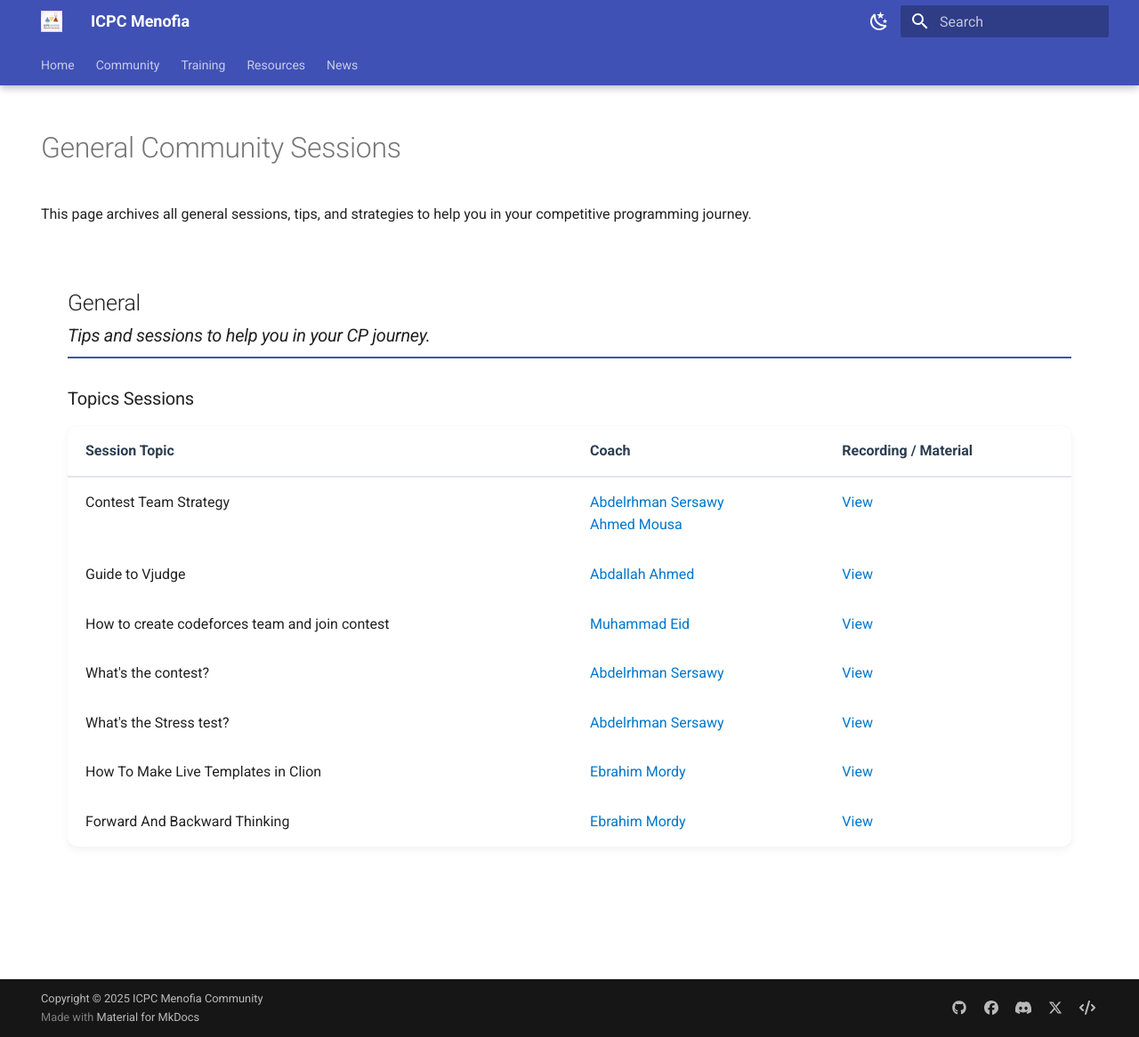
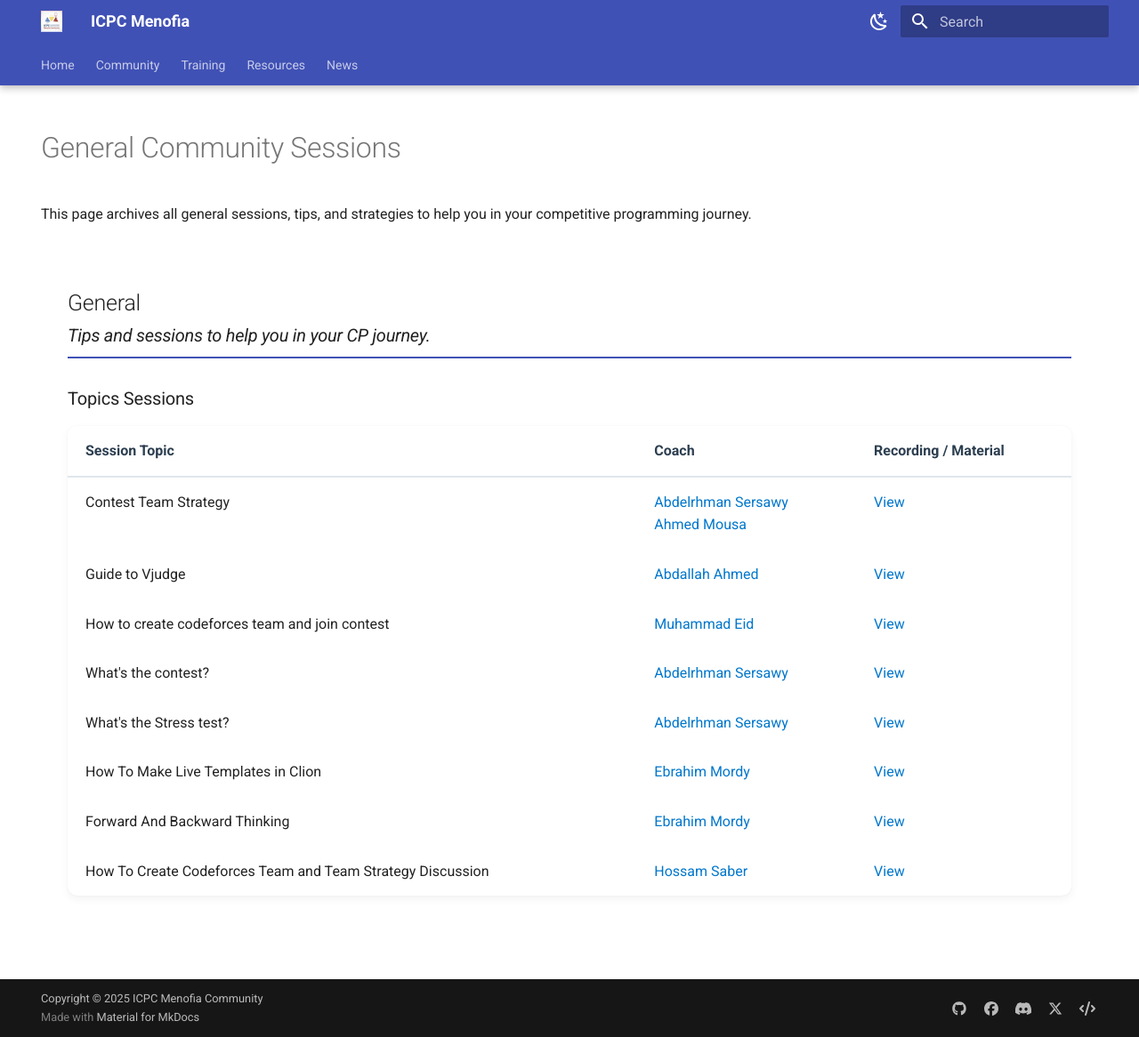
Before and after one commit to ICPC-Menofia/icpc-menofia.github.io, an MkDocs documentation site: the page built from docs/resources/sessions/general.md, in a window 1280 px wide and 1166 px high. Shown: the whole window at 89% size. Built offline with MkDocs 1.6.1 and Material for MkDocs 9.7.7, drawn with Linux system fonts in a browser that asks for light colours.

Commit message:
docs: add general session about team contest

```diff
--- a/docs/resources/sessions/general.md
+++ b/docs/resources/sessions/general.md
@@ -72,6 +72,13 @@
             </td>
             <td><a href="https://www.youtube.com/watch?v=6oozIFjhcQI&list=PL7GFWD3CwxpZTCtOGnZbDZpMBDipXwAjo&index=1" target="_blank">View</a></td>
         </tr>
+        <tr>
+            <td>How To Create Codeforces Team and Team Strategy Discussion</td>
+            <td>
+               <a href="../../../community/coaches/#hossam-saber">Hossam Saber</a>
+            </td>
+            <td><a href="https://youtu.be/O2QEHNkvzJ4?si=yXha8GZ3RYYIYxhb" target="_blank">View</a></td>
+        </tr>
     </tbody>
   </table>
 
```
